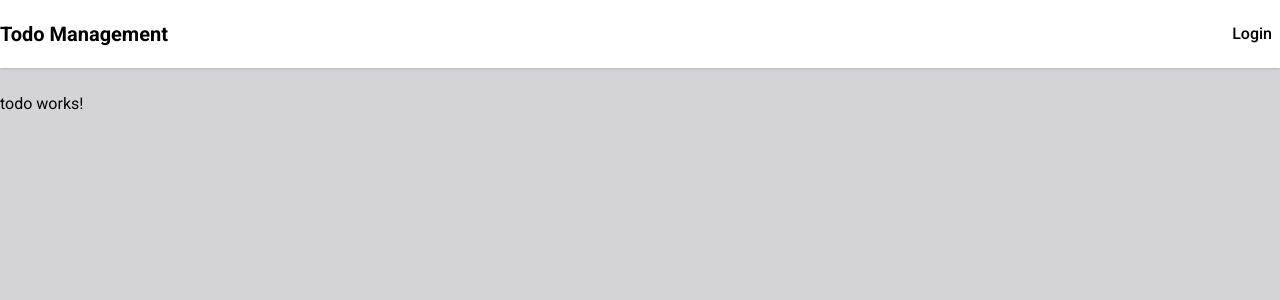
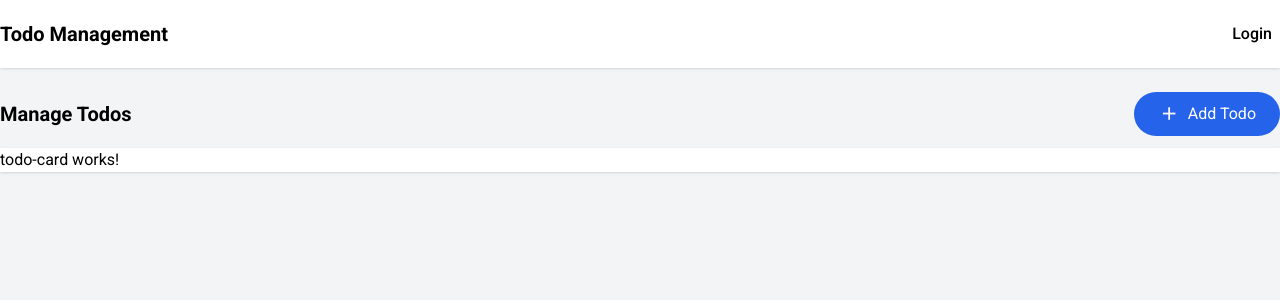
Before and after one commit to joaodos3v/angular_todo_management_app, an Angular app: page /todo in a window 1280 px wide. Shown: the top 300 px of the page. Built offline with nearby package versions, Linux system fonts and the light colour scheme.

Commit message:
feat: create todo component (23:15)

```diff
--- a/src/app/pages/todo/todo.component.html
+++ b/src/app/pages/todo/todo.component.html
@@ -1 +1,13 @@
-<p>todo works!</p>
+<div class="flex flex-col">
+  <div class="flex justify-between items-center">
+    <h2 class="font-bold text-xl">Manage Todos</h2>
+    <button (click)="openSlidePanel()" class="btn btn-icon btn-rounded btn-primary">
+      <i class="ri-add-line ri-lg"></i>
+      Add Todo
+    </button>
+  </div>
+
+  <div class="mt-3 bg-white shadow">
+    <app-todo-card></app-todo-card>
+  </div>
+</div>
--- a/src/app/pages/todo/todo.component.ts
+++ b/src/app/pages/todo/todo.component.ts
@@ -1,12 +1,13 @@
 import { Component } from '@angular/core';
+import { TodoCardComponent } from '../../shared/components/todo-card/todo-card.component';
 
 @Component({
   selector: 'app-todo',
   standalone: true,
-  imports: [],
+  imports: [TodoCardComponent],
   templateUrl: './todo.component.html',
-  styleUrl: './todo.component.scss'
+  styleUrl: './todo.component.scss',
 })
 export class TodoComponent {
-
+  openSlidePanel() {}
 }
--- a/src/app/shared/layouts/master/master.component.html
+++ b/src/app/shared/layouts/master/master.component.html
@@ -1,5 +1,5 @@
 <app-header></app-header>
-<main class="app-wrapper w-full h-full bg-zinc-300">
+<main class="app-wrapper">
   <div class="container py-6">
     <router-outlet></router-outlet>
   </div>
--- a/src/assets/scss/_layout.scss
+++ b/src/assets/scss/_layout.scss
@@ -8,6 +8,7 @@
   height: calc(100vh - $header-height);
   top: $header-height;
   @apply relative overflow-y-auto;
+  @apply flex justify-center;
 }
 
 .app-slide-panel {
```
